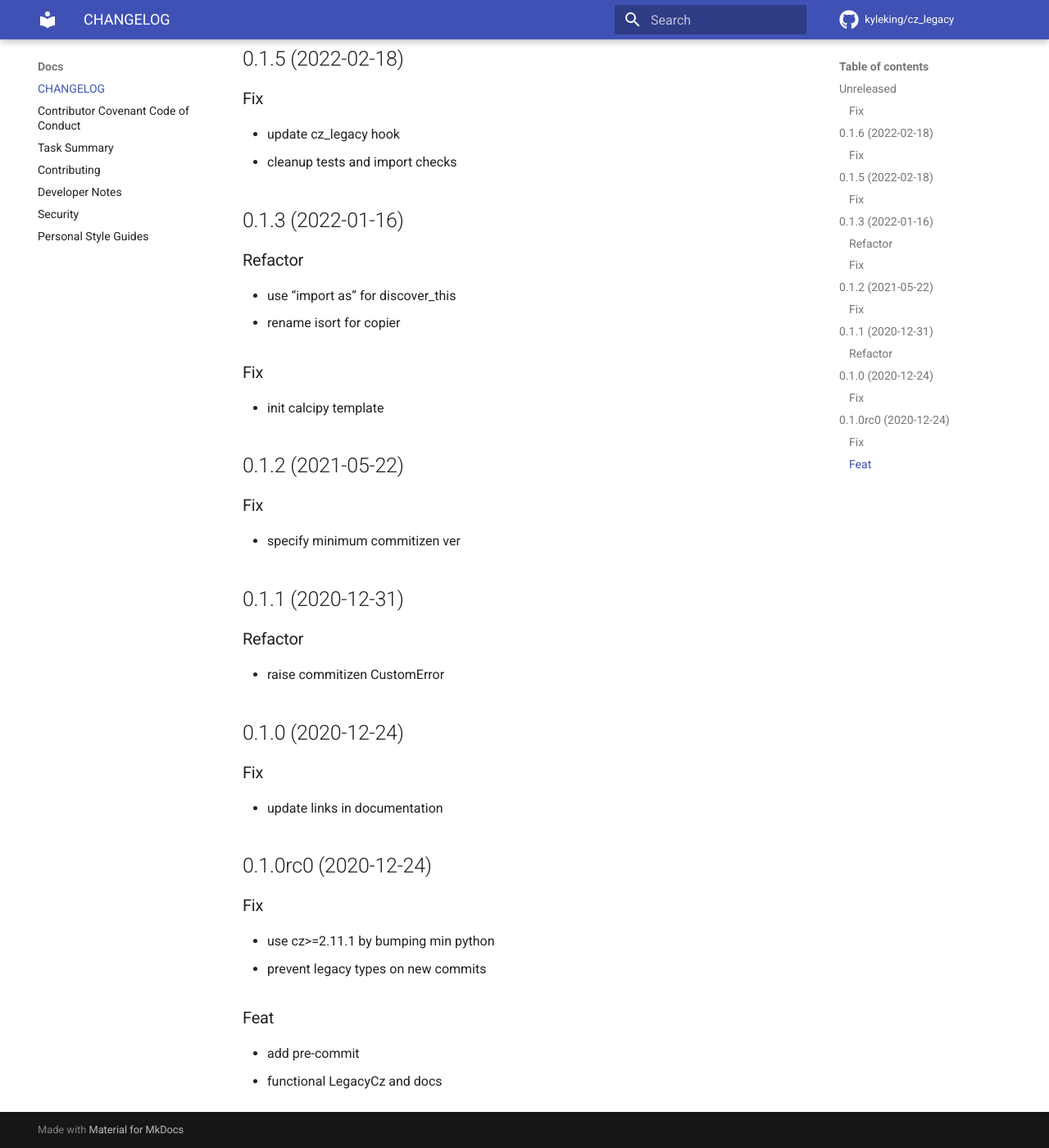
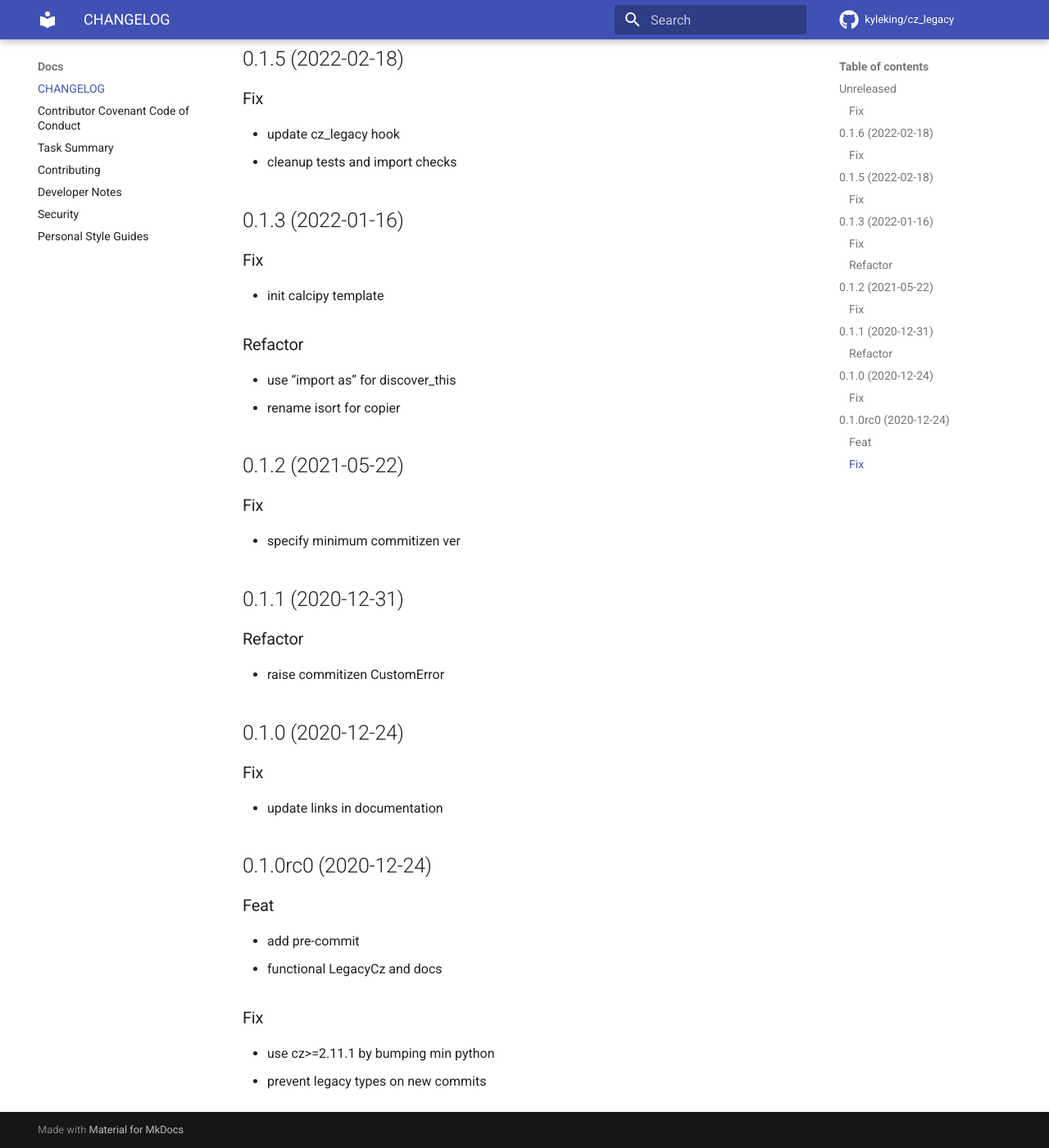
Before and after one commit to KyleKing/cz_legacy, an MkDocs documentation site: the page built from docs/docs/CHANGELOG.md, in a window 1280 px wide and 1400 px high, scrolled down 532 px. Shown: the whole window at 82% size. Built offline with MkDocs 1.6.1 and Material for MkDocs 9.7.7, drawn with Linux system fonts in a browser that asks for light colours; comment, search, counter and statistics services are not loaded.

```diff
--- a/docs/docs/CHANGELOG.md
+++ b/docs/docs/CHANGELOG.md
@@ -20,14 +20,14 @@
 
 ## 0.1.3 (2022-01-16)
 
+### Fix
+
+- init calcipy template
+
 ### Refactor
 
 - use "import as" for discover_this
 - rename isort for copier
-
-### Fix
-
-- init calcipy template
 
 ## 0.1.2 (2021-05-22)
 
@@ -49,12 +49,12 @@
 
 ## 0.1.0rc0 (2020-12-24)
 
+### Feat
+
+- add pre-commit
+- functional LegacyCz and docs
+
 ### Fix
 
 - use cz>=2.11.1 by bumping min python
 - prevent legacy types on new commits
-
-### Feat
-
-- add pre-commit
-- functional LegacyCz and docs
```
Also changed, not shown: .pre-commit-config.yaml (+5 -5 lines), docs/docs/DEVELOPER_GUIDE.md (+1 -1 lines), pyproject.toml (+5 -2 lines), 3 other files.
